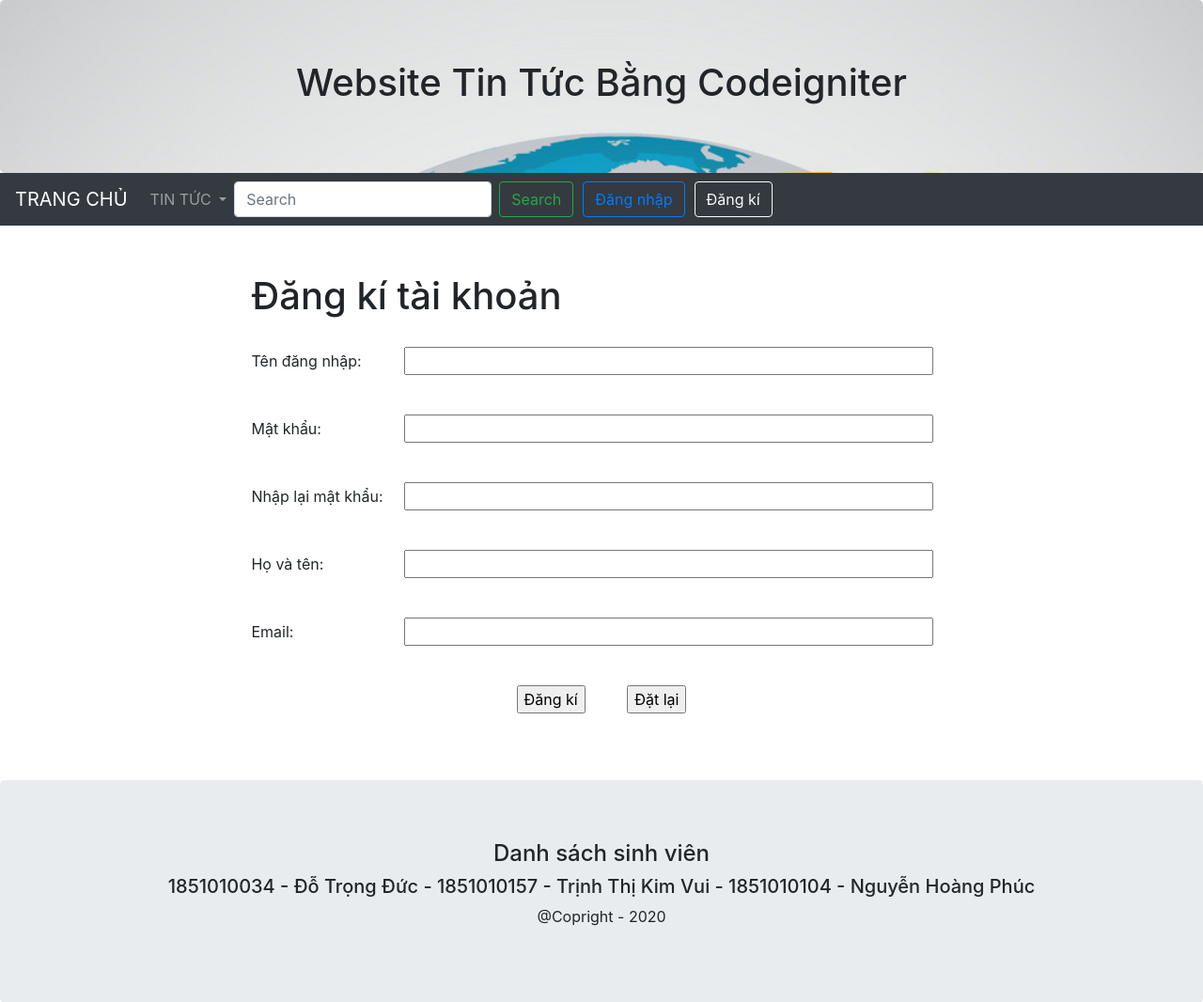
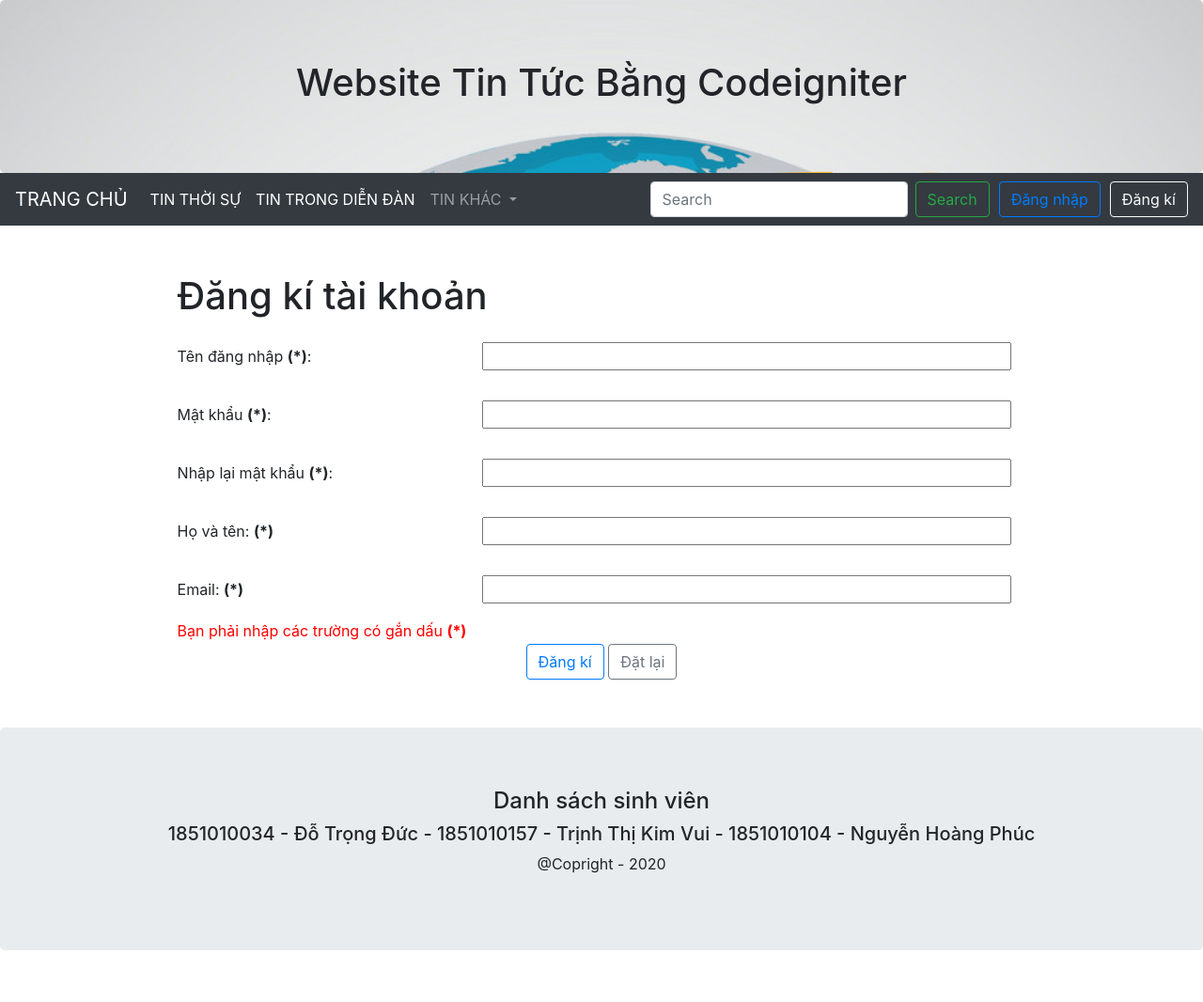
Before and after one commit to VuiTrinhThiKim/WebTinTucRSS, a CodeIgniter app: page /database/Web/signup.php in a window 1280 px wide. Shown: the top 1066 px of the page at 94% size. After the commit the page ends 1011 px from the top, so only its background shows below. Run offline with CodeIgniter, Linux system fonts and the light colour scheme.

Commit message:
Thêm đăng bài và chỉnh giao diện

```diff
--- a/application/views/layout/header.php
+++ b/application/views/layout/header.php
@@ -22,13 +22,22 @@
 	</div>
 
 	<nav class="navbar navbar-expand-sm bg-dark navbar-dark ">
-		<a class="navbar-brand" href="/WebTinTucRSS/index.php">TRANG CHỦ</a>
+		<a class="navbar-brand" href="/Web/index.php"><TABLE>TRANG CHỦ</TABLE></a>
+		<button class="navbar-toggler" type="button" data-toggle="collapse" data-target="#navbarSupportedContent" aria-controls="navbarSupportedContent" aria-expanded="false" aria-label="Toggle navigation">
+		<span class="navbar-toggler-icon"></span>
+		</button>
 
 		<div class="collapse navbar-collapse" id="navbarSupportedContent">
-			<ul class="navbar-nav">
+			<ul class="navbar-nav mr-auto">
+				<li class="nav-item active">
+					<a class="nav-link" href="index.php?link=https://vnexpress.net/rss/thoi-su.rss">TIN THỜI SỰ<span class="sr-only">(current)</span></a>
+				</li>
+				<li class="nav-item active">
+					<a class="nav-link" href="#">TIN TRONG DIỄN ĐÀN</a>
+				</li>
 				<li class="nav-item dropdown">
 					<a class="nav-link dropdown-toggle" data-toggle="dropdown" href="#">
-					TIN TỨC
+					TIN KHÁC
 					</a>
 
 					<div class="dropdown-menu">
@@ -39,9 +48,9 @@
 							<a class="dropdown-item" name="link" href="index.php?link=https://vnexpress.net/rss/suc-khoe.rss">Sức Khỏe</a>
 							<a class="dropdown-item" name="link" href="index.php?link=https://vnexpress.net/rss/du-lich.rss">Du Lịch</a>
 							<a class="dropdown-item" name="link" href="index.php?link=https://vnexpress.net/rss/the-thao.rss">Thể Thao</a>
+							<a class="dropdown-item" name="link" href="index.php?link=https://vnexpress.net/rss/quoc-phong.rss">Quốc Phòng</a>
 						</form>
 					</div>
-
 				</li>
 			</ul>
 			<form class="form-inline my-2 my-lg-0">
--- a/application/views/layout/simplexmlload.php
+++ b/application/views/layout/simplexmlload.php
@@ -1,4 +1,4 @@
-<div class="col-sm-8" style="width: 70%; margin:auto">
+<div class="col-sm-12" style="width: 80%; margin:auto">
 
 
 <?php
--- a/signup.php
+++ b/signup.php
@@ -17,7 +17,7 @@
 
 			//Kiểm tra dữ liệu trong input không được rỗng
 			if($username == "" || $password == "" || $_POST["passwordcheck"] == "" || $name == "" || $email == "") {
-				echo "<h5 style='text-align: center; color: red'>Bạn vui lòng nhập đầy đủ thông tin!</h5>";
+				echo "<div class='alert alert-warning' role='alert'><h5 style='text-align: center; color: red'>Bạn vui lòng nhập đầy đủ thông tin!</h5></div>";
 			}
 			else{
 				//Kiểm tra dữ liệu $password và $passwordcheck
@@ -29,7 +29,7 @@
 					echo "<h5 style='text-align: center; color: blue'>Chúc mừng! Bạn đã đăng ký thành công!!!</h5>";
 				}
 				else{
-					echo "<h5 style='text-align: center; color: red'>Nhập lại mật khẩu sai, vui lòng nhập lại!</h5>";
+					echo "<div class='alert alert-warning' role='alert'><h5 style='text-align: center; color: red'>Nhập lại mật khẩu sai, vui lòng nhập lại!</h5></div>";
 				}
 			}
 		}
@@ -41,30 +41,32 @@
 					<td colspan="2"><h1>Đăng kí tài khoản</h1></td>
 				</tr>
 				<tr>
-					<td>Tên đăng nhập:</td>
-					<td><input type="text" id="username" name="username" size="50" style="margin: 20px"></td>
+					<td>Tên đăng nhập <b>(*)</b>:</td>
+					<td><input type="text" id="username" name="username" size="50" style="margin: 15px"></td>
 				</tr>
 				<tr>
-					<td>Mật khẩu:</td>
-					<td><input type="password" id="pass" name="password" size="50" style="margin: 20px; ma"></td>
+					<td>Mật khẩu <b>(*)</b>:</td>
+					<td><input type="password" id="pass" name="password" size="50" style="margin: 15px; ma"></td>
 				</tr>
 				<tr>
-					<td>Nhập lại mật khẩu:</td>
-					<td><input type="password" id="passcheck" name="passwordcheck" size="50" style="margin: 20px; ma"></td>
+					<td>Nhập lại mật khẩu <b>(*)</b>:</td>
+					<td><input type="password" id="passcheck" name="passwordcheck" size="50" style="margin: 15px; ma"></td>
 				</tr>
 				<tr>
-					<td>Họ và tên:</td>
-					<td><input type="text" id="name" name="name" size="50" style="margin: 20px"></td>
+					<td>Họ và tên: <b>(*)</b></td>
+					<td><input type="text" id="name" name="name" size="50" style="margin: 15px"></td>
 				</tr>
 				<tr>
-					<td>Email:</td>
-					<td><input type="text" id="email" name="email" size="50" style="margin: 20px"></td>
+					<td>Email: <b>(*)</b></td>
+					<td><input type="text" id="email" name="email" size="50" style="margin: 15px"></td>
+				</tr>
+				<tr>
+					<td nowrap="nowrap" style="color: red">Bạn phải nhập các trường có gắn dấu <b>(*)</b></td>
 				</tr>
 				<tr>
 					<td colspan="2" align="center">
-						<input type="submit" name="btnSubmit" value="Đăng kí" style="margin: 20px">
-
-						<input type="reset" value="Đặt lại" style="margin: 20px">
+						<input type="submit" name="btnSubmit" class="btn btn-outline-primary" value="Đăng kí">
+						<input type="reset" class="btn btn-outline-secondary" value="Đặt lại">
 					</td>
 				</tr>
 
```
Also changed, not shown: addPost.php (added, +59 -0 lines), application/views/welcome_message.php (+1 -7 lines), login.php (+13 -7 lines). Lines whose indentation alone changed are shown as unchanged.
